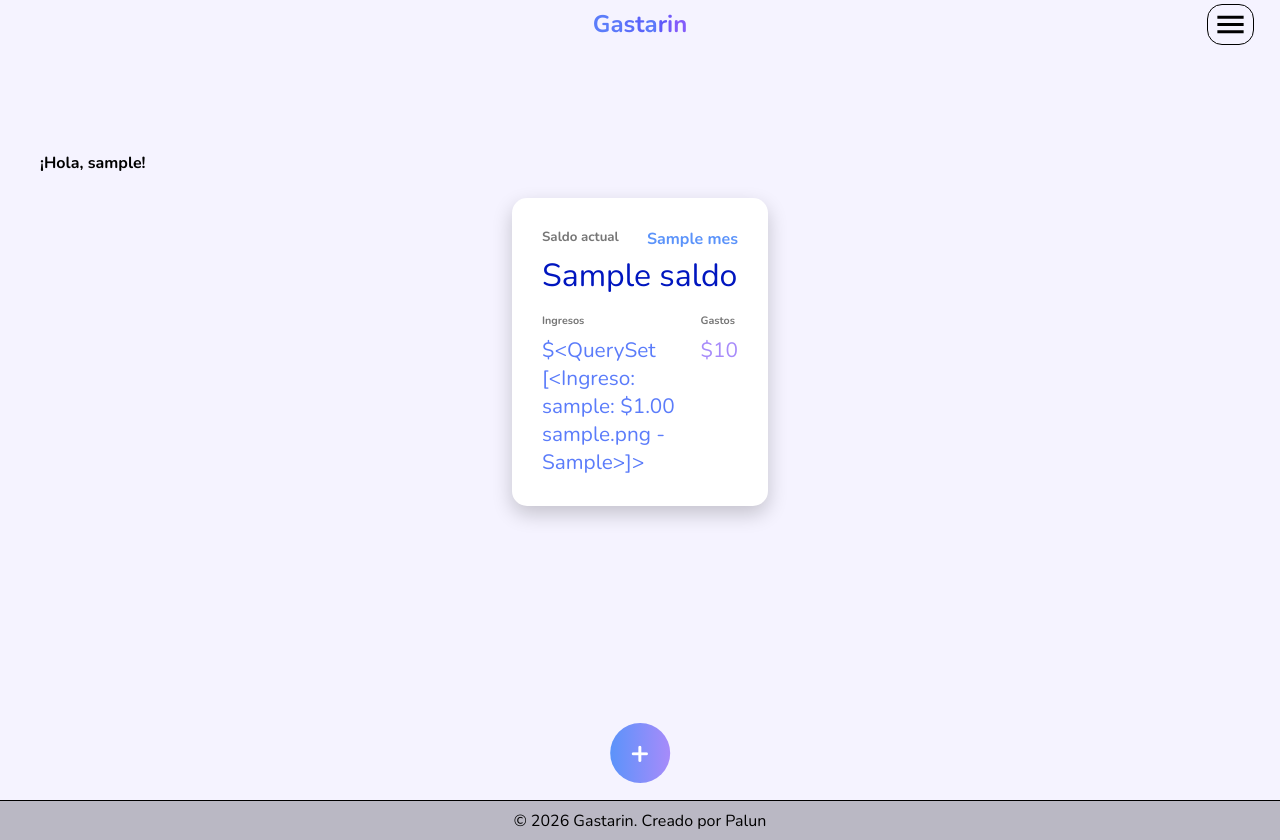
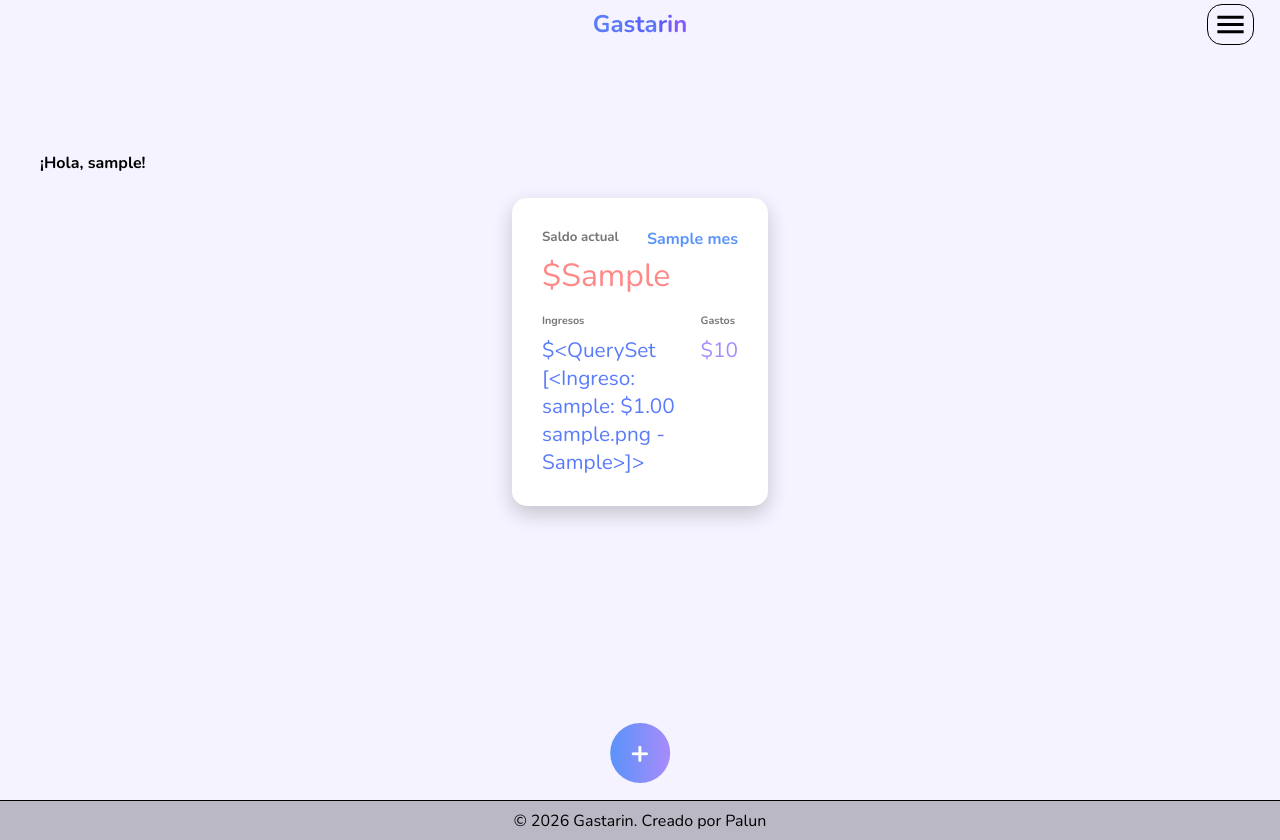
Before and after one commit to Palun7/gastarin, a Django app: template project/templates/core/index.html in a window 1280 px wide. Run offline with Django 5.2, Linux system fonts and the light colour scheme; a user stored in the database is signed in; tables that the repository leaves empty hold one stand-in row (values such as "Sample post"); the template is opened without the code that fills it: values that come from a table or form of the project are taken from there, most other values are stand-ins (such as "Sample title", 1, 10 or a date in 2020); some web fonts are replaced.

Commit message:
listo para subir version beta

```diff
--- a/project/core/views.py
+++ b/project/core/views.py
@@ -70,9 +70,13 @@ def index(request):
 
     gasto_total = gasto_diario + gasto_fijo
 
+    if saldo < 0:
+        saldo_rojo = saldo
+
     return render(request, 'core/index.html', {
         'ingreso': ingreso_total,
         'gasto_total': gasto_total,
         'saldo': saldo,
+        'saldo_rojo':saldo_rojo,
         'mes': mes,
     })
--- a/project/static/css/styles.css
+++ b/project/static/css/styles.css
@@ -22,6 +22,7 @@
     --Lavanda: #A78BFA;
     --Violeta-claro: #C4B5FD;
     --Gris-claro: #767676;
+    --Rojo: #ff8989;
 }
 
 body {
@@ -301,6 +302,10 @@ footer {
     p {
         font-size: 2em;
         color: var(--Azul-oscuro);
+    }
+
+    .saldo_rojo {
+        color: var(--Rojo);
     }
 }
 
--- a/project/templates/core/index.html
+++ b/project/templates/core/index.html
@@ -16,7 +16,11 @@
                 <div class="resumen">
                     <h4>{{ mes }}</h4>
                     <h5>Saldo actual</h5>
-                    <p class="saldo">{{ saldo }}</p>
+                    {% if saldo_rojo %}
+                        <p class="saldo_rojo">${{ saldo_rojo }}</p>
+                    {% else %}
+                        <p class="saldo">${{ saldo }}</p>
+                    {% endif %}
                 </div>
                 <div class="ingresos-gastos">
                     <div class="ingresos-index">
```
Also changed, not shown: project/templates/gastos/ingresar-gastos.html (+23 -23 lines).
